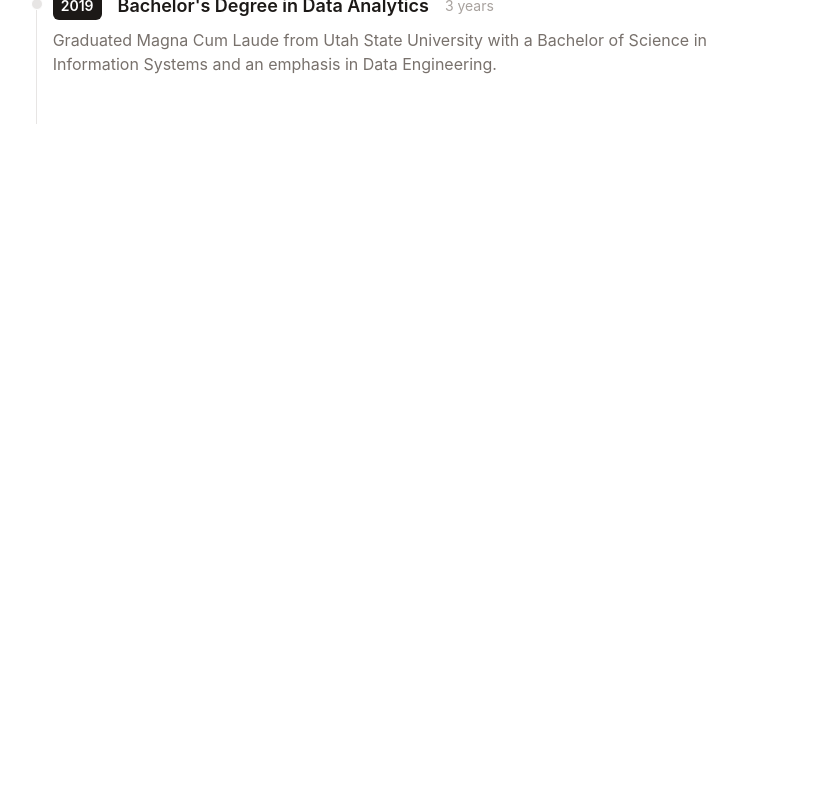
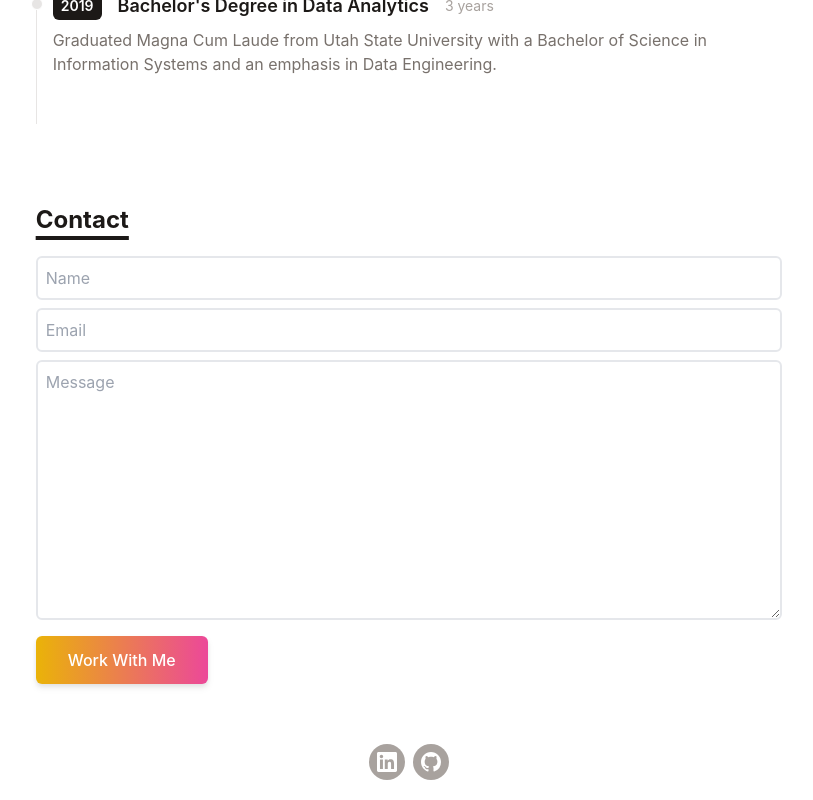
Before and after one commit to mccoydidericksen/portfolio, a React (Create React App) app: page / in a window 1280 px wide. Shown: the part 1588-2388 px from the top of the page, without its empty margins (231-1044 px from the left). Before the commit the page ends 1792 px from the top, so only its background shows below. Built offline with nearby package versions, Linux system fonts and the light colour scheme.

Commit message:
addding contact form and footer

```diff
--- a/src/App.js
+++ b/src/App.js
@@ -1,6 +1,7 @@
 import Header from './components/header';
 import Project from './components/project';
 import Timeline from './components/timeline';
+import Footer from './components/footer';
 
 function App() {
   return (
@@ -8,6 +9,7 @@
       <Header />
       <Project />
       <Timeline />
+      <Footer />
     </div>
   );
 }
--- a/src/components/footer.js
+++ b/src/components/footer.js
@@ -0,0 +1,91 @@
+import Title from './title';
+
+function Footer() {
+  return (
+    <>
+      <div className="flex flex-col mb-10 mx-auto">
+        <div className="flex justify-center items-center">
+          <form
+            action="https://getform.io/f/52b794d6-9193-4ae4-a1a5-a09664ebb995"
+            method="POST"
+            className="flex flex-col w-full md:w-7/12"
+          >
+            <Title>Contact</Title>
+            <input
+              type="text"
+              name="name"
+              placeholder="Name"
+              className="p-2 bg-transparent border-2 rounded-md focus:outline-none"
+            />
+            <input
+              type="text"
+              name="email"
+              placeholder="Email"
+              className="my-2 p-2 bg-transparent border-2 rounded-md focus:outline-none"
+            />
+            <textarea
+              name="message"
+              placeholder="Message"
+              rows="10"
+              className="p-2 mb-4 bg-transparent border-2 rounded-md focus:outline-none"
+            />
+            <button
+              type="button"
+              className="text-center inline-block px-8 py-3 w-max text-base font-medium rounded-md text-white bg-gradient-to-r from-yellow-500 to-pink-500 drop-shadow-md hover:stroke-white"
+            >
+              Work With Me
+            </button>
+          </form>
+        </div>
+      </div>
+      <div className="py-5 text-center">
+        <div className="container max-w-screen-lg mx-auto">
+          <div>
+            <div className="flex flex-wrap justify-center gap-2">
+              <a
+                href="https://linkedin.com/in/mccoydid"
+                className="bg-stone-400 p-2 font-semibold text-white inline-flex items-center space-x-2 rounded-full"
+              >
+                <svg
+                  className="w-5 h-5 fill-current"
+                  role="img"
+                  viewBox="0 0 256 256"
+                  xmlns="http://www.w3.org/2000/svg"
+                >
+                  <g>
+                    <path d="M218.123122,218.127392 L180.191928,218.127392 L180.191928,158.724263 C180.191928,144.559023 179.939053,126.323993 160.463756,126.323993 C140.707926,126.323993 137.685284,141.757585 137.685284,157.692986 L137.685284,218.123441 L99.7540894,218.123441 L99.7540894,95.9665207 L136.168036,95.9665207 L136.168036,112.660562 L136.677736,112.660562 C144.102746,99.9650027 157.908637,92.3824528 172.605689,92.9280076 C211.050535,92.9280076 218.138927,118.216023 218.138927,151.114151 L218.123122,218.127392 Z M56.9550587,79.2685282 C44.7981969,79.2707099 34.9413443,69.4171797 34.9391618,57.260052 C34.93698,45.1029244 44.7902948,35.2458562 56.9471566,35.2436736 C69.1040185,35.2414916 78.9608713,45.0950217 78.963054,57.2521493 C78.9641017,63.090208 76.6459976,68.6895714 72.5186979,72.8184433 C68.3913982,76.9473153 62.7929898,79.26748 56.9550587,79.2685282 M75.9206558,218.127392 L37.94995,218.127392 L37.94995,95.9665207 L75.9206558,95.9665207 L75.9206558,218.127392 Z M237.033403,0.0182577091 L18.8895249,0.0182577091 C8.57959469,-0.0980923971 0.124827038,8.16056231 -0.001,18.4706066 L-0.001,237.524091 C0.120519052,247.839103 8.57460631,256.105934 18.8895249,255.9977 L237.033403,255.9977 C247.368728,256.125818 255.855922,247.859464 255.999,237.524091 L255.999,18.4548016 C255.851624,8.12438979 247.363742,-0.133792868 237.033403,0.000790807055" />
+                  </g>
+                </svg>
+              </a>
+              <a
+                href="https://github.com/mccoydidericksen"
+                className="bg-stone-400 p-2 font-semibold text-white inline-flex items-center space-x-2 rounded-full"
+              >
+                <svg
+                  xmlns="http://www.w3.org/2000/svg"
+                  xmlnsXlink="http://www.w3.org/1999/xlink"
+                  aria-hidden="true"
+                  role="img"
+                  className="w-5"
+                  preserveAspectRatio="xMidYMid meet"
+                  viewBox="0 0 24 24"
+                >
+                  <g fill="none">
+                    <path
+                      fillRule="evenodd"
+                      clipRule="evenodd"
+                      d="M12 0C5.37 0 0 5.37 0 12c0 5.31 3.435 9.795 8.205 11.385c.6.105.825-.255.825-.57c0-.285-.015-1.23-.015-2.235c-3.015.555-3.795-.735-4.035-1.41c-.135-.345-.72-1.41-1.23-1.695c-.42-.225-1.02-.78-.015-.795c.945-.015 1.62.87 1.845 1.23c1.08 1.815 2.805 1.305 3.495.99c.105-.78.42-1.305.765-1.605c-2.67-.3-5.46-1.335-5.46-5.925c0-1.305.465-2.385 1.23-3.225c-.12-.3-.54-1.53.12-3.18c0 0 1.005-.315 3.3 1.23c.96-.27 1.98-.405 3-.405s2.04.135 3 .405c2.295-1.56 3.3-1.23 3.3-1.23c.66 1.65.24 2.88.12 3.18c.765.84 1.23 1.905 1.23 3.225c0 4.605-2.805 5.625-5.475 5.925c.435.375.81 1.095.81 2.22c0 1.605-.015 2.895-.015 3.3c0 .315.225.69.825.57A12.02 12.02 0 0 0 24 12c0-6.63-5.37-12-12-12z"
+                      fill="currentColor"
+                    />
+                  </g>
+                </svg>
+              </a>
+            </div>
+          </div>
+        </div>
+      </div>
+    </>
+  );
+}
+
+export default Footer;
```
